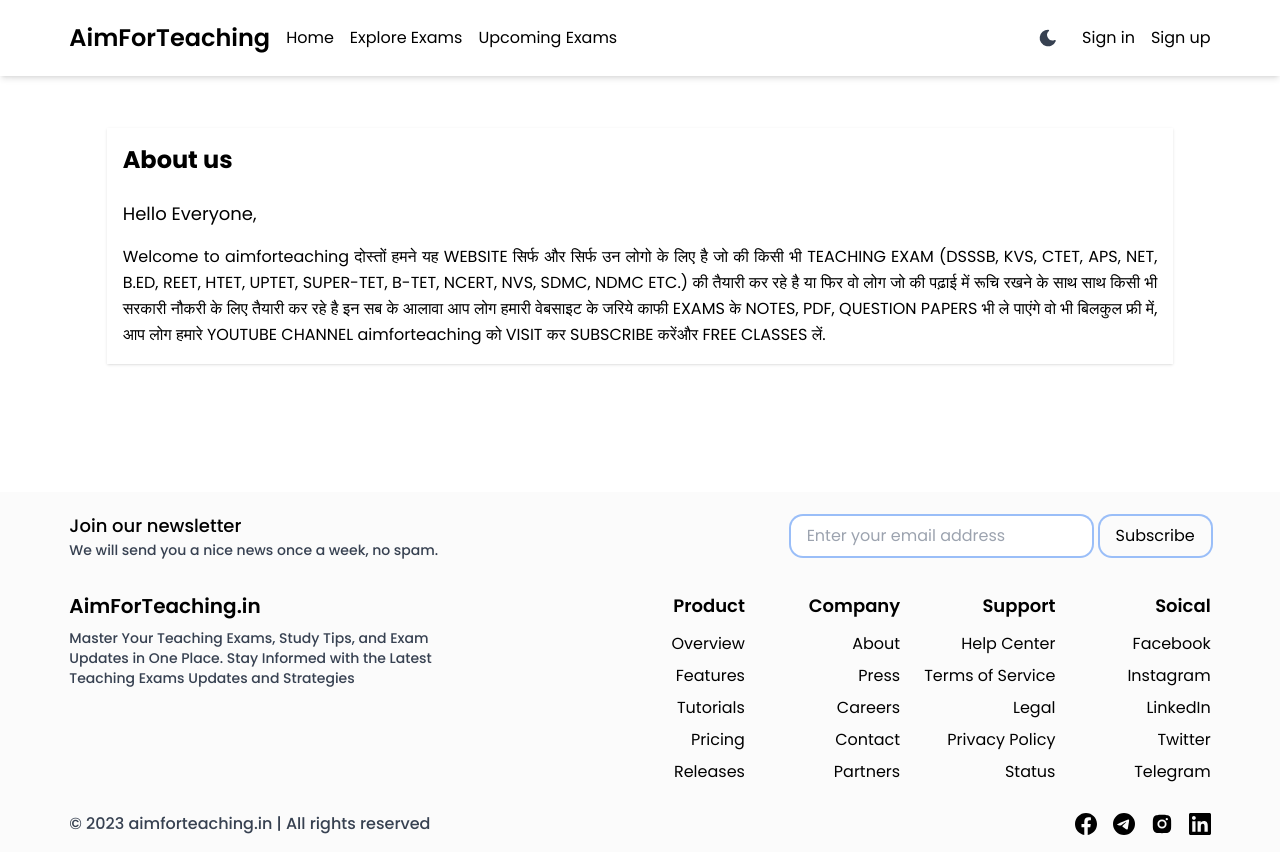
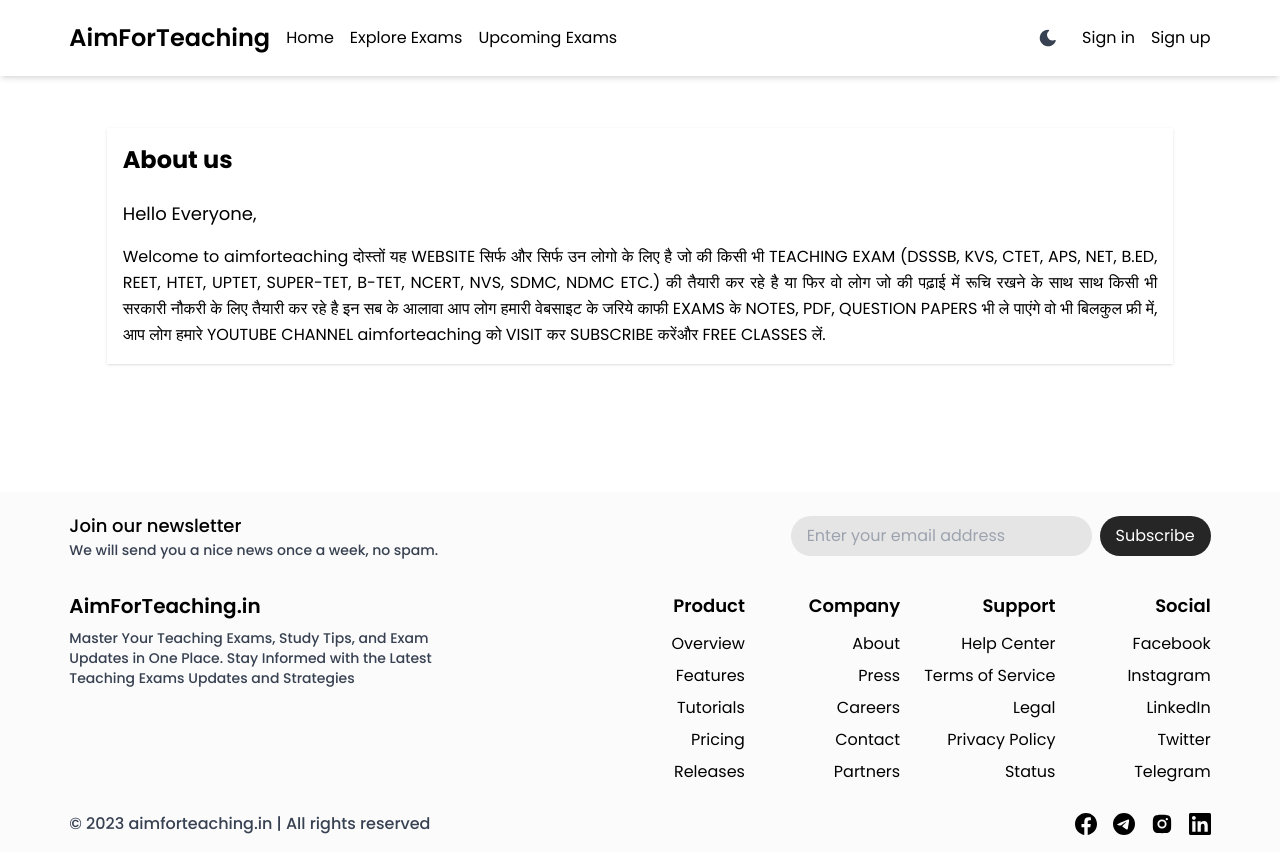
Before and after one commit to indianboat/aimforteaching, a Next.js app: page /aboutus in a window 1280 px wide. Built offline with nearby package versions, Linux system fonts and the light colour scheme.

Commit message:
Stats section added

```diff
--- a/src/app/aboutus/page.jsx
+++ b/src/app/aboutus/page.jsx
@@ -7,7 +7,7 @@
         <h1 className="border text-2xl font-bold">About us</h1>
         <h2 className="border text-lg mt-6">Hello Everyone,</h2>
         <p className="border text-justify mt-4 leading-relaxed">
-          Welcome to aimforteaching दोस्तों हमने यह WEBSITE सिर्फ और सिर्फ उन
+          Welcome to aimforteaching दोस्तों यह WEBSITE सिर्फ और सिर्फ उन
           लोगो के लिए है जो की किसी भी TEACHING EXAM (DSSSB, KVS, CTET, APS,
           NET, B.ED, REET, HTET, UPTET, SUPER-TET, B-TET, NCERT, NVS, SDMC, NDMC
           ETC.) की तैयारी कर रहे है या फिर वो लोग जो की पढ़ाई में रूचि रखने के
--- a/src/app/components/Footer.jsx
+++ b/src/app/components/Footer.jsx
@@ -20,13 +20,13 @@
               <form method="post" className="border md:w-[420px] w-full">
                 <div className="flex gap-x-2 md:flex-row sm:flex-col flex-col gap-y-4 w-full">
                   <input
-                    className="border ring-2 rounded-xl border-rose-900 px-4 py-2 w-full"
-                    type="text"
+                    className="border rounded-full border-rose-900 px-4 py-2 w-full outline-none bg-neutral-200 dark:bg-neutral-800"
+                    type="email"
                     placeholder="Enter your email address"
                     required
                   />
                   <button
-                    className="border px-4 py-2 ring-2 rounded-xl"
+                    className="border px-4 py-2 bg-neutral-800 rounded-full text-white focus:scale-95 transition-transform"
                     // onClick={(e) => e.preventDefault()}
                     type="submit"
                   >
@@ -138,7 +138,7 @@
                   </ul>
                 </div>
                 <div className="flex border flex-col w-auto md:text-start sm:text-start text-center">
-                  <h1 className="text-lg font-semibold md:text-right sm:text-right text-center">Soical</h1>
+                  <h1 className="text-lg font-semibold md:text-right sm:text-right text-center">Social</h1>
                   <ul className="flex flex-col gap-y-2 mt-3 md:items-end sm:items-end items-center">
                     <li>
                       <Link className="hover:text-blue-800 transition-colors" href="/">
--- /dev/null
+++ b/src/app/components/StatisticSection.jsx
@@ -0,0 +1,29 @@
+const StatisticSection = () => {
+  return (
+    <>
+      <div className="border w-full">
+        <h1 className="lg:text-4xl md:text-3xl sm:text-2xl text-2xl border lg:text-left md:text-left sm:text-center text-center font-extrabold text-orange-700 dark:text-white mb-12">Our Material Records</h1>
+        <div className="border grid lg:grid-cols-4 md:grid-cols-2 sm:grid-cols-2 grid-cols-1 lg:gap-10 md:gap-8 sm:gap-7 gap-6">
+            <div className="border px-6 py-8 rounded-3xl bg-orange-200 dark:bg-neutral-700 shadow-md hover:shadow-xl">
+              <h1 className="border text-center text-lg font-semibold">Recorded Live Classes</h1>
+              <p className="border mt-4 text-4xl text-orange-950 dark:text-white/80 font-extrabold text-center ">455+</p>
+            </div>
+            <div className="border px-6 py-8 rounded-3xl bg-orange-200 dark:bg-neutral-700 shadow-md hover:shadow-xl">
+              <h1 className="border text-center text-lg font-semibold">Mock Tests</h1>
+              <p className="border mt-4 text-4xl text-orange-950 dark:text-white/80 font-extrabold text-center ">150+</p>
+            </div>
+            <div className="border px-6 py-8 rounded-3xl bg-orange-200 dark:bg-neutral-700 shadow-md hover:shadow-xl">
+              <h1 className="border text-center text-lg font-semibold">Exam Related Videos</h1>
+              <p className="border mt-4 text-4xl text-orange-950 dark:text-white/80 font-extrabold text-center ">70+</p>
+            </div>
+            <div className="border px-6 py-8 rounded-3xl bg-orange-200 dark:bg-neutral-700 shadow-md hover:shadow-xl">
+              <h1 className="border text-center text-lg font-semibold">Practice Material</h1>
+              <p className="border mt-4 text-4xl text-orange-950 dark:text-white/80 font-extrabold text-center ">350+</p>
+            </div>
+        </div>
+      </div>
+    </>
+  );
+};
+
+export default StatisticSection;
--- a/src/app/page.js
+++ b/src/app/page.js
@@ -1,5 +1,6 @@
 import ExamUpdatesSection from "./components/ExamUpdatesSection";
 import GetStartedSection from "./components/GetStartedSection";
+import StatisticSection from "./components/StatisticSection";
 
 export default function Home() {
   return (
@@ -12,6 +13,10 @@
           <ExamUpdatesSection />
         </div>
       </div>
+
+      <div className="container md:w-10/12 sm:w-11/12 mx-auto my-20 flex w-full border lg:px-4 md:px-3 sm:px-2 px-2 py-4">
+        <StatisticSection />
+      </div>
     </>
   );
 }
```
Also changed, not shown: package.json (+9 -9 lines), 1 other file (tests, documents, lock files or other folders).
